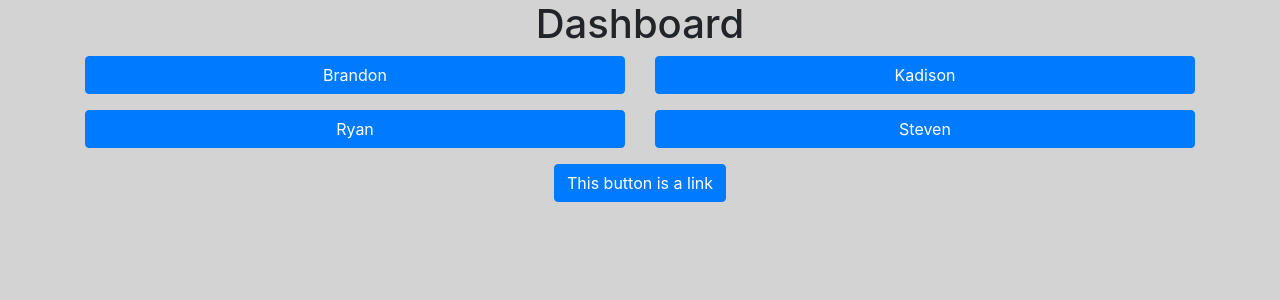
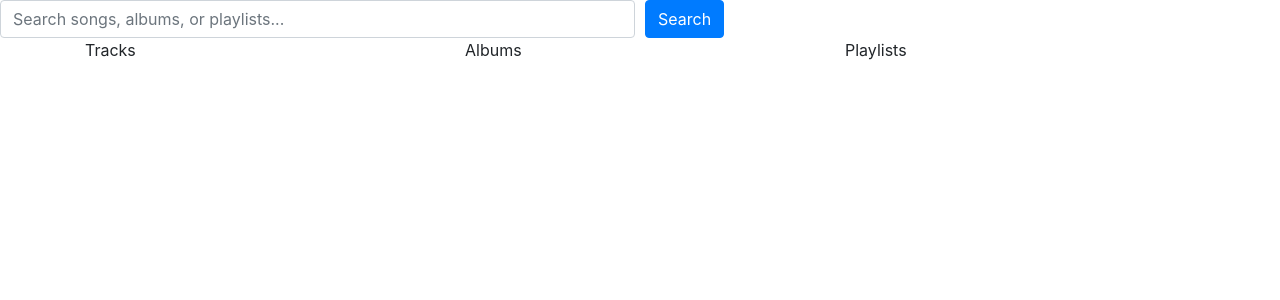
Before and after one commit to ryanfok97/roommate-hub, a React (Create React App) app in the folder react/: page /spotify in a window 1280 px wide. Shown: the top 300 px of the page. Built offline with nearby package versions, Linux system fonts and the light colour scheme.

Commit message:
spotify search implementation

```diff
--- a/react/src/App.js
+++ b/react/src/App.js
@@ -6,6 +6,7 @@ import {
     Link
 } from 'react-router-dom';
 
+import Spotify from './pages/Spotify';
 import Calendar from './pages/Calendar';
 import Dashboard from './pages/Dashboard';
 import './App.css';
@@ -15,6 +16,9 @@ function App() {
         <Router>
             <div>
                 <Switch>
+                    <Route path='/spotify'>
+                        <Spotify />
+                    </Route>
                     <Route path='/calendar'>
                         <Calendar />
                     </Route>
--- a/react/src/client.js
+++ b/react/src/clients/google-api-client.js
@@ -1,4 +1,4 @@
-const listEvents = async (callback) => {
+async function listEvents(callback) {
     const response = await fetch('http://localhost:3001/calendar/events', {
         accept: 'application/json'
     })
@@ -10,11 +10,11 @@ const listEvents = async (callback) => {
     });
 }
 
-const parseJson = async (res) => {
+async function parseJson(res) {
     return res.json();
 }
 
-const checkStatus = (response) => {
+function checkStatus(response) {
     if (response.status >= 200 && response.status < 300) {
         return response;
     }
@@ -25,8 +25,8 @@ const checkStatus = (response) => {
     throw error;
 };
 
-const Client = {
+const GoogleApiClient = {
     listEvents
 };
 
-export default Client;
+export default GoogleApiClient;
--- /dev/null
+++ b/react/src/clients/spotify-api-client.js
@@ -0,0 +1,32 @@
+async function search(query, callback) {
+    const response = await fetch('http://localhost:3001/spotify/search?query=' + query, {
+        accept: 'application/json'
+    })
+    .then(checkStatus)
+    .then(parseJson)
+    .then(callback)
+    .catch((err) => {
+        console.log(err);
+    });
+}
+
+async function parseJson(res) {
+    return res.json();
+}
+
+function checkStatus(response) {
+    if (response.status >= 200 && response.status < 300) {
+        return response;
+    }
+    const error = new Error(`HTTP Error ${response.statusText}`);
+    error.status = response.statusText;
+    error.response = response;
+    console.log(error); // eslint-disable-line no-console
+    throw error;
+};
+
+const SpotifyApiClient = {
+    search
+};
+
+export default SpotifyApiClient;
--- a/react/src/index.css
+++ b/react/src/index.css
@@ -25,3 +25,17 @@ code {
 .row {
     margin-bottom: 1rem;
 }
+
+.spotify-img {
+    height: 4rem;
+    width: 4rem;
+}
+
+.spotify-item-title {
+    font-size: 1rem;
+}
+
+.spotify-item-subtitle {
+    color: gray;
+    font-size: 0.8rem;
+}
--- a/react/src/pages/Calendar.jsx
+++ b/react/src/pages/Calendar.jsx
@@ -1,5 +1,5 @@
 import React, { Component } from 'react';
-import Client from '../client';
+import GoogleApiClient from '../clients/google-api-client';
 import CalendarEvent from '../components/CalendarEvent';
 
 class Calendar extends Component {
@@ -11,8 +11,8 @@ class Calendar extends Component {
         }
     }
 
-    async componentWillMount() {
-        await Client.listEvents((response) => {
+    componentWillMount() {
+        GoogleApiClient.listEvents((response) => {
             this.setState({
                 calendars: response
             })
@@ -20,8 +20,7 @@ class Calendar extends Component {
     }
 
     renderCalendar(calendar) {
-        let events;
-        events = calendar.events.map((event) => (
+        let events = calendar.events.map((event) => (
             <CalendarEvent event={event} />
         ));
         return (
--- a/react/src/pages/Dashboard.jsx
+++ b/react/src/pages/Dashboard.jsx
@@ -32,7 +32,8 @@ class Dashboard extends Component {
                         </Col>
                     </Row>
                 </Container>
-                <Button as={Link} to='/calendar'>This button is a link</Button>
+                <Button as={Link} to='/calendar'>This button is a link to Calendar</Button>
+                <Button as={Link} to='/spotify'>This button is a link to Spotify</Button>
             </div>
         );
     }
--- /dev/null
+++ b/react/src/pages/Spotify.jsx
@@ -0,0 +1,174 @@
+import React, { Component } from 'react';
+import { Form, FormControl, Button, Col, ListGroup, Image, Container, Row } from 'react-bootstrap';
+import SpotifyApiClient from '../clients/spotify-api-client';
+
+class Spotify extends Component {
+    constructor(props) {
+        super(props);
+
+        this.state = {
+            query: '',
+            tracks: [],
+            albums: [],
+            playlists: [],
+            selectedListItem: {
+                type: '', // track, album, or playlist
+                id: -1
+            }
+        };
+
+        this.handleSearch = this.handleSearch.bind(this);
+        this.onItemClick = this.onItemClick.bind(this);
+    }
+
+    handleSearch(e) {
+        e.preventDefault();
+        SpotifyApiClient.search(e.target.query.value, (response) => {
+            this.setState({
+                tracks: response.tracks.items,
+                albums: response.albums.items,
+                playlists: response.playlists.items,
+            });
+            console.log(this.state);
+        });
+    }
+
+    onItemClick = (type, id) => e => {
+        this.setState({
+            selectedListItem: {
+                type: type,
+                id: id
+            }
+        });
+    }
+
+    renderSearchResults() {
+        let trackComponents = this.renderTracks();
+        let albumComponents = this.renderAlbums();
+        let playlistComponents = this.renderPlaylists();
+        return (
+            <div>
+                <Container>
+                    <Row>
+                        <Col>
+                            <div>Tracks</div>
+                            <ListGroup as='ul'>
+                                {trackComponents}
+                            </ListGroup>
+                        </Col>
+                        <Col>
+                            <div>Albums</div>
+                            <ListGroup as='ul'>
+                                {albumComponents}
+                            </ListGroup>
+                        </Col>
+                        <Col>
+                            <div>Playlists</div>
+                            <ListGroup as='ul'>
+                                {playlistComponents}
+                            </ListGroup>
+                        </Col>
+                    </Row>
+                </Container>
+            </div>
+        );
+    }
+
+    renderTracks() {
+        return this.state.tracks.map((track, i) => (
+            <ListGroup.Item
+                as='li'
+                key={i}
+                className={(this.state.selectedListItem.type === track.type
+                    && this.state.selectedListItem.id === i) ? 'active' : ''}
+                onClick={this.onItemClick(track.type, i)}>
+                <Row>
+                    <Image className='spotify-img' src={track.album.images[track.album.images.length - 1].url} />
+                    <Col>
+                        <div className='spotify-item-title'>{track.name}</div>
+                        <div className='spotify-item-subtitle'>
+                            Song • {this.getArtists(track.artists)}
+                        </div>
+                    </Col>
+                </Row>
+            </ListGroup.Item>
+        ));
+    }
+
+    renderAlbums() {
+        return this.state.albums.map((album, i) => (
+            <ListGroup.Item
+                as='li'
+                key={i}
+                className={(this.state.selectedListItem.type === album.type
+                    && this.state.selectedListItem.id === i) ? 'active' : ''}
+                onClick={this.onItemClick(album.type, i)}>
+                <Row>
+                    <Image className='spotify-img' src={album.images[album.images.length - 1].url} />
+                    <Col>
+                        <div className='spotify-item-title'>{album.name}</div>
+                        <div className='spotify-item-subtitle'>
+                            Album • {this.getArtists(album.artists)}
+                        </div>
+                    </Col>
+                </Row>
+            </ListGroup.Item>
+        ));
+    }
+
+    renderPlaylists() {
+        return this.state.playlists.map((playlist, i) => (
+            <ListGroup.Item
+                as='li'
+                key={i}
+                className={(this.state.selectedListItem.type === playlist.type
+                    && this.state.selectedListItem.id === i) ? 'active' : ''}
+                onClick={this.onItemClick(playlist.type, i)}>
+                <Row>
+                    <Image className='spotify-img' src={playlist.images[playlist.images.length - 1].url} />
+                    <Col>
+                        <div className='spotify-item-title'>{playlist.name}</div>
+                        <div className='spotify-item-subtitle'>
+                            Playlist • {playlist.owner.display_name}
+                        </div>
+                    </Col>
+                </Row>
+            </ListGroup.Item>
+        ));
+    }
+
+    getArtists(artists) {
+        let result = artists[0].name;
+        for (let i = 1; i < artists.length; i++) {
+            result += ', ' + artists[i].name;
+        }
+        return result;
+    }
+
+    render() {
+        let searchResults = this.renderSearchResults();
+        return (
+            <div>
+                <Form onSubmit={this.handleSearch}>
+                    <Form.Row>
+                        <Col>
+                            <FormControl
+                                name='query'
+                                placeholder='Search songs, albums, or playlists...' />
+                        </Col>
+                        <Col>
+                            <Button
+                                title='Search'
+                                type="submit">Search
+                            </Button>
+                        </Col>
+                    </Form.Row>
+                </Form>
+
+                {searchResults}
+            </div>
+        );
+    }
+}
+
+export default Spotify;
```
Also changed, not shown: 1 other file (tests, documents, lock files or other folders).
